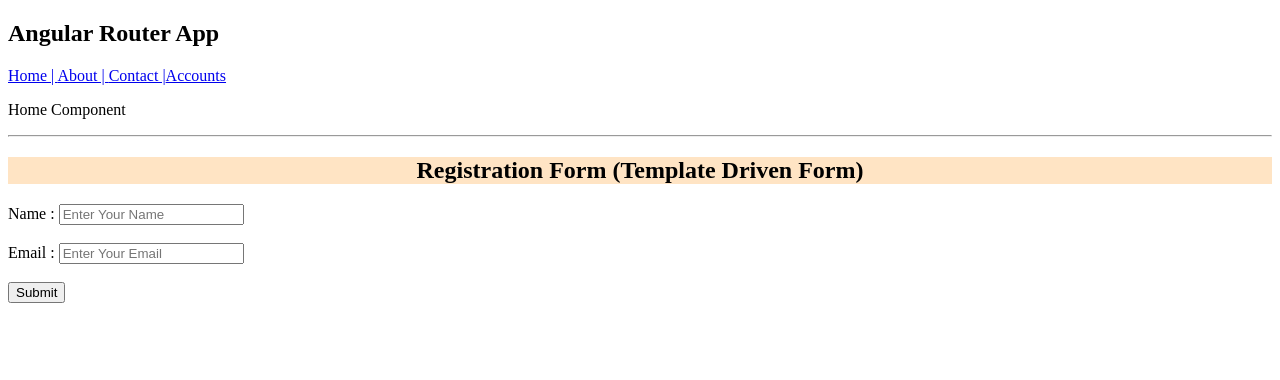
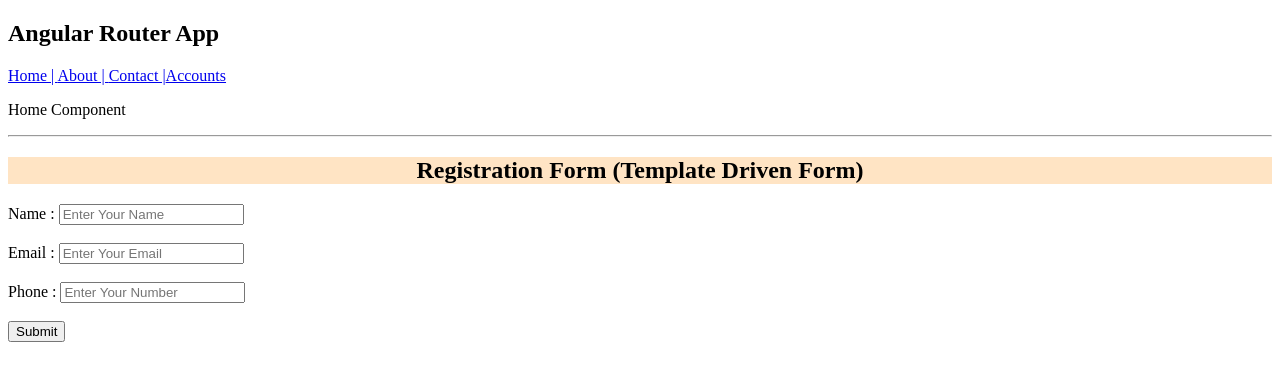
Before and after one commit to yashilbusa/Internship-Angular-3, an Angular app: page / in a window 1280 px wide. Shown: the top 380 px of the page. Built offline with nearby package versions, Linux system fonts and the light colour scheme.

Commit message:
change in tdf ts and html file

```diff
--- a/src/app/template-form/template-form.component.html
+++ b/src/app/template-form/template-form.component.html
@@ -16,6 +16,11 @@
 
         <br>
         <div>
+            <label for="tel">Phone : </label>
+            <input type="tel" placeholder="Enter Your Number" name="phone" ngModel required>
+        </div>
+        <br>
+        <div>
             <button type="submit">Submit</button>
         </div>
 
--- a/src/app/template-form/template-form.component.ts
+++ b/src/app/template-form/template-form.component.ts
@@ -12,6 +12,7 @@
 
   save(form:any){
     console.log(form.value);
+    form.reset();
   }
 
 }
```
